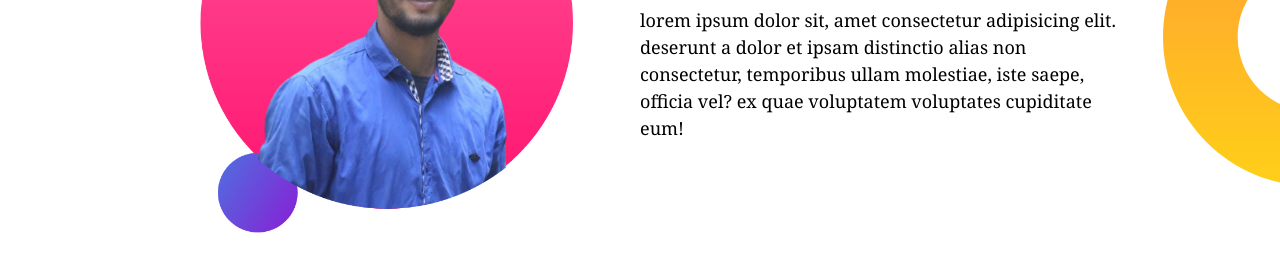
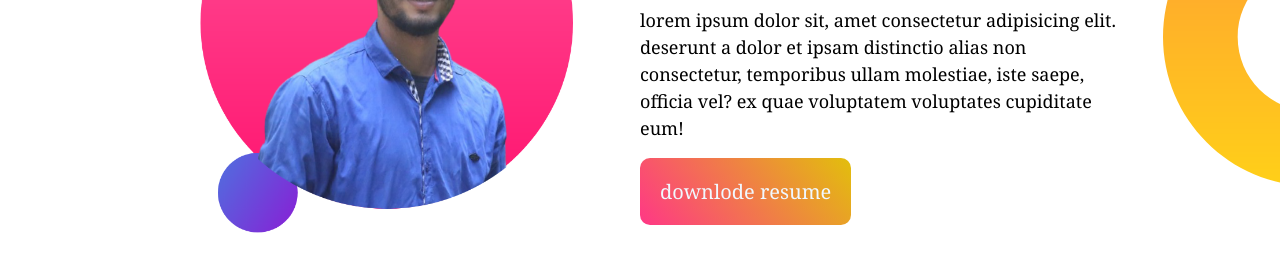
Before and after one commit to jahidulislam10x/jahidul-protfolio, a plain HTML site: page jahidul-protfolio/index.html in a window 1280 px wide. Shown: the part 794-1066 px from the top of the page. Drawn offline with Linux system fonts and the light colour scheme.

Commit message:
added favicon

```diff
--- a/jahidul-protfolio/index.html
+++ b/jahidul-protfolio/index.html
@@ -4,9 +4,9 @@
     <meta charset="UTF-8">
     <meta http-equiv="X-UA-Compatible" content="IE=edge">
     <meta name="viewport" content="width=device-width, initial-scale=1.0">
+    <title>jahidul-protfolio</title>
+    <link rel="icon" href="images/favicon.jpg" type="images/favicon.jpg" sizes="16x16">
     <link rel="stylesheet" href="style.css">
-    <title>jahidul-protfolio</title>
-
 </head>
 <body>
     <!--
@@ -42,6 +42,7 @@
                 <h1>dream big insallah</h1>
                 <h2>Become a web developer</h2>
                 <p>Lorem ipsum dolor sit, amet consectetur adipisicing elit. Deserunt a dolor et ipsam distinctio alias non consectetur, temporibus ullam molestiae, iste saepe, officia vel? Ex quae voluptatem voluptates cupiditate eum!</p>
+                <a href="#">downlode resume</a>
             </div>
          </div>
     </div>
--- a/jahidul-protfolio/style.css
+++ b/jahidul-protfolio/style.css
@@ -105,3 +105,12 @@ p{line-height: 150%;margin-bottom: 2em;}
     font-family: Georgia, 'Times New Roman', Times, serif;
     text-transform: lowercase;
 }
+.dream-sec-right a{
+    text-decoration:none;
+    background-image: linear-gradient(50deg, #FF3786, rgb(226, 191, 12));
+    color:aliceblue;
+    padding: 20px;
+    border-radius: 10px;
+    font-size: 20px;
+    font-family: Georgia, 'Times New Roman', Times, serif;
+}
```
Also changed, not shown: jahidul-protfolio/images/favicon.jpg (added).
